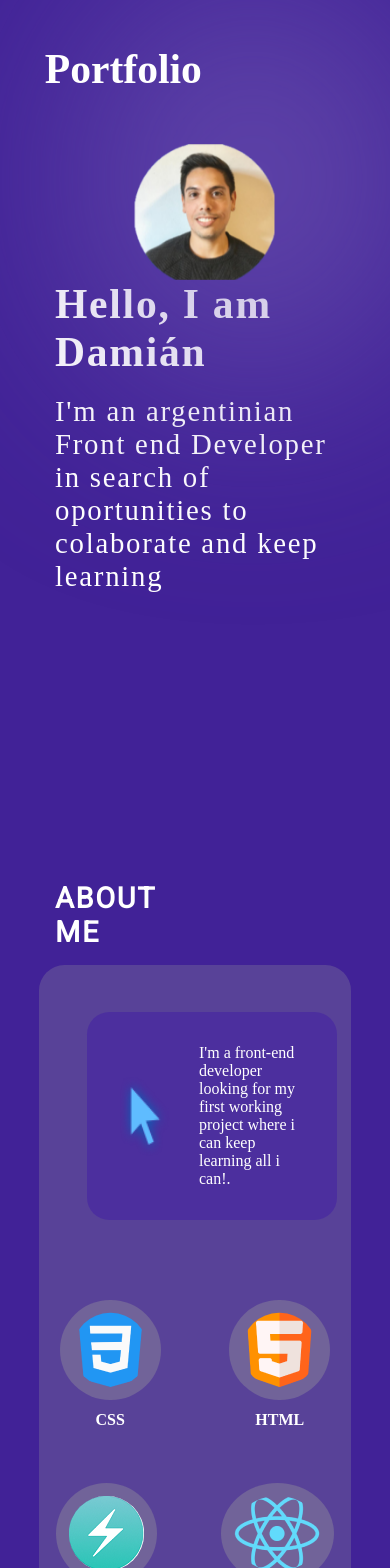
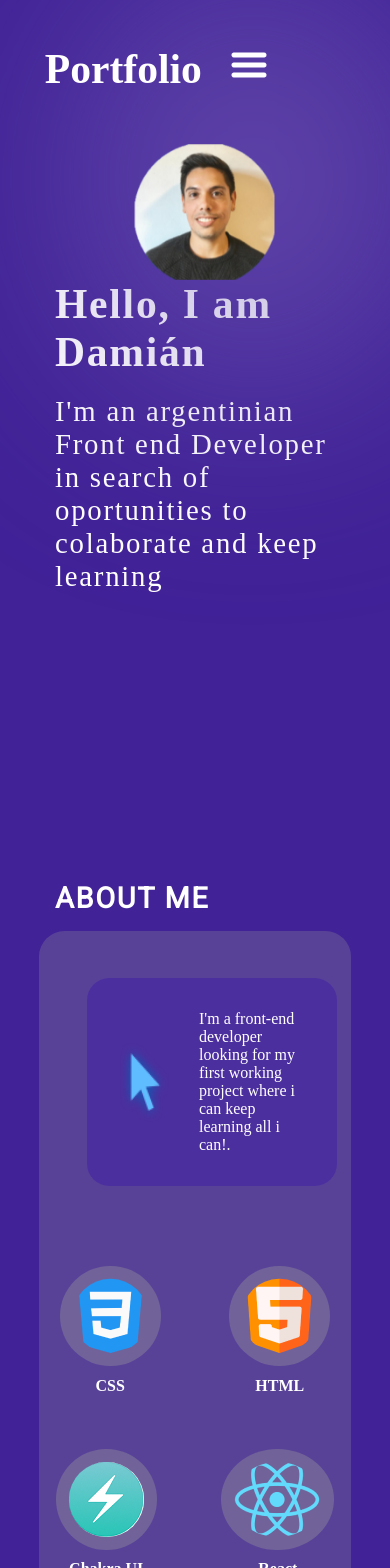
Before and after one commit to DamianPanero/portfolio, a React (Vite) app: page / in a window 390 px wide. Shown: the top 1568 px of the page. Built offline with nearby package versions, Linux system fonts and the light colour scheme.

Commit message:
hamburguer menu fixed

```diff
--- a/src/Components/About/About.module.css
+++ b/src/Components/About/About.module.css
@@ -19,7 +19,7 @@
     font-family: var(--font-roboto);
     letter-spacing: 1.75px;
     margin: 1rem;
-    width: 33%;
+    width: 100%;
 }
 .aboutItems{
     display: flex;
--- a/src/Components/Navbar/Navbar.module.css
+++ b/src/Components/Navbar/Navbar.module.css
@@ -60,6 +60,7 @@
         align-items: flex-end;
         gap: 1rem;
         z-index: 3;
+        margin-left: 90%;
 
     }
     .menuBtn{
```
